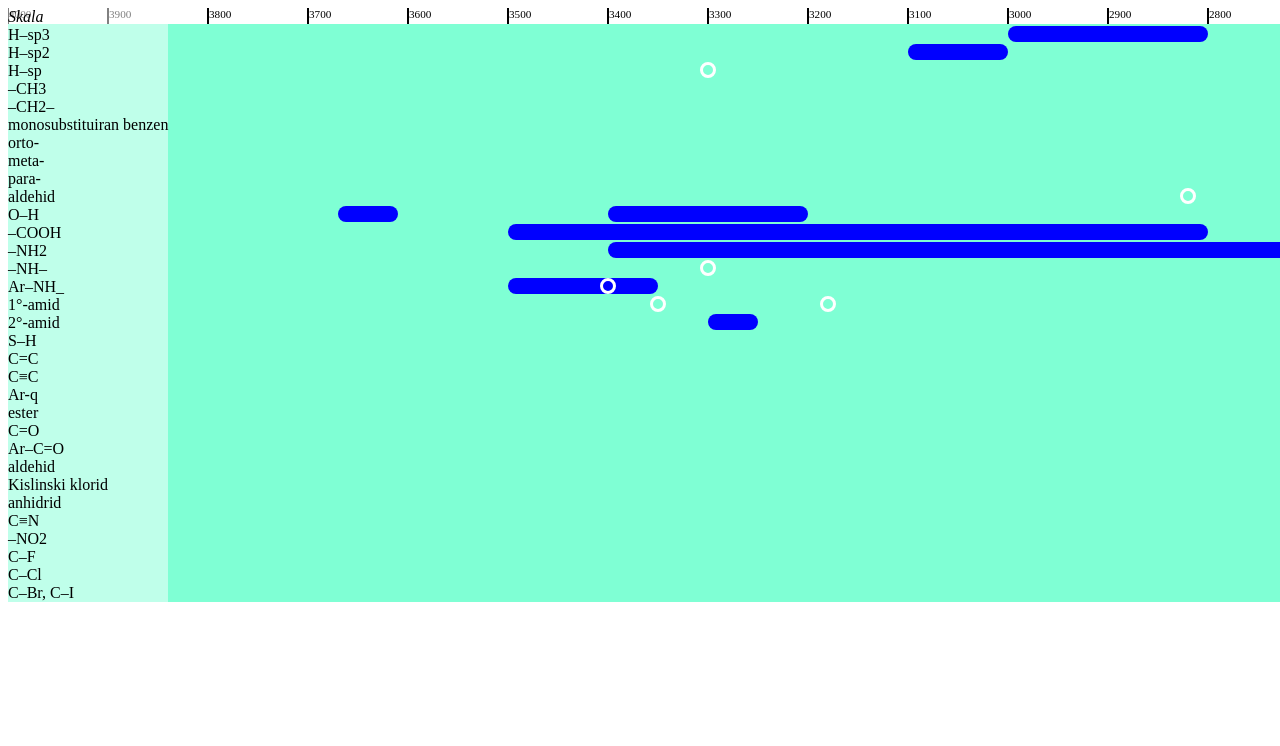
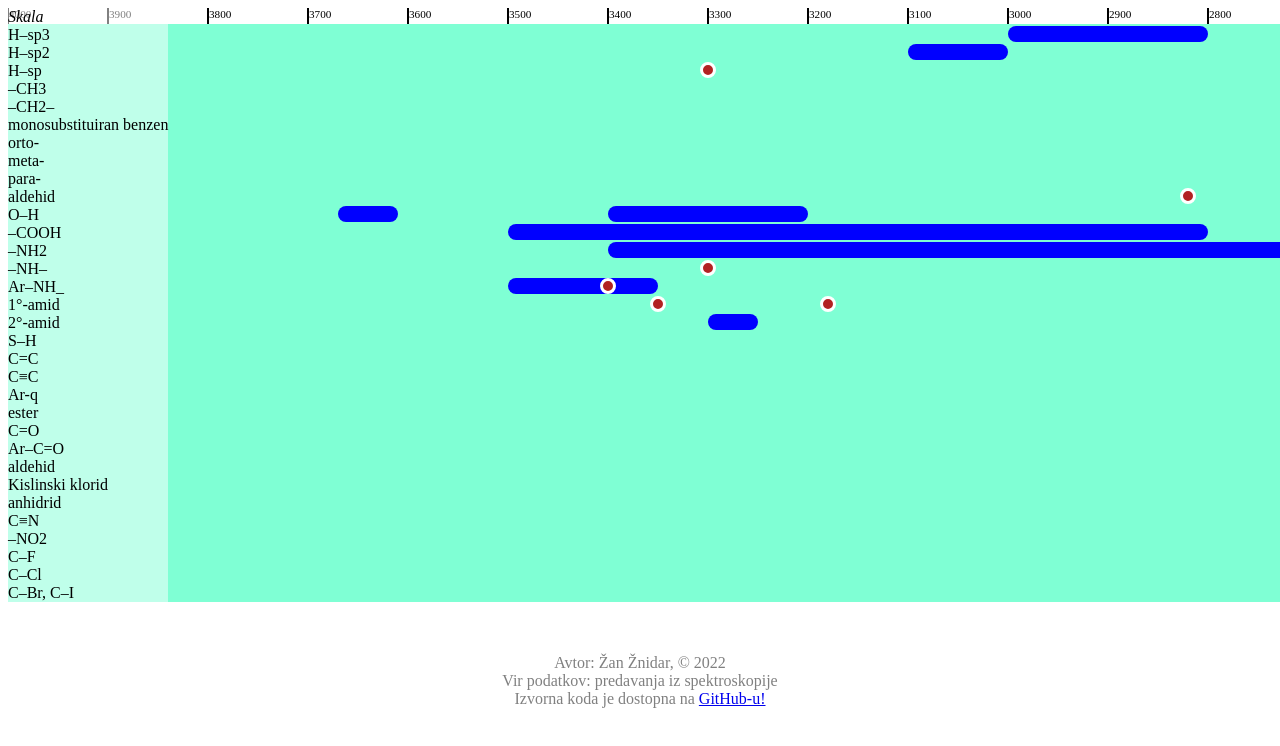
Before and after one commit to zznidar/spektroskopija, a plain HTML site: page index.html in a window 1280 px wide. Shown: the top 746 px of the page. Drawn offline with Linux system fonts and the light colour scheme.

Commit message:
Add metadata

```diff
--- a/index.html
+++ b/index.html
@@ -4,7 +4,9 @@
     <meta charset="UTF-8">
     <meta http-equiv="X-UA-Compatible" content="IE=edge">
     <meta name="viewport" content="width=device-width, initial-scale=1.0">
-    <title>Document</title>
+    <meta name="author" content="Žan Žnidar">
+    <title>IR-spekter</title>
+    <meta name="description" content="Značilni vrhovi v IR-spektru">
 
     <style>
         div.trak {
@@ -24,6 +26,7 @@
             width: 1rem;
             box-sizing: border-box;
             border: solid 0.2rem white;
+            background-color:firebrick;
         }
 
         div#seznam {
@@ -77,6 +80,11 @@
             <div class="trak" style="background-color: green; width: 100px; left: 10px"></div>
         </div> -->
     </div>
+
+    <br><br>
+    <footer style="color: gray; text-align: center;">
+        <p>Avtor: Žan Žnidar, © 2022<br>Vir podatkov: predavanja iz spektroskopije<br>Izvorna koda je dostopna na <a href="https://github.com/zznidar/spektroskopija">GitHub-u!</a></p>
+    </footer>
 
 
     <script>
```
